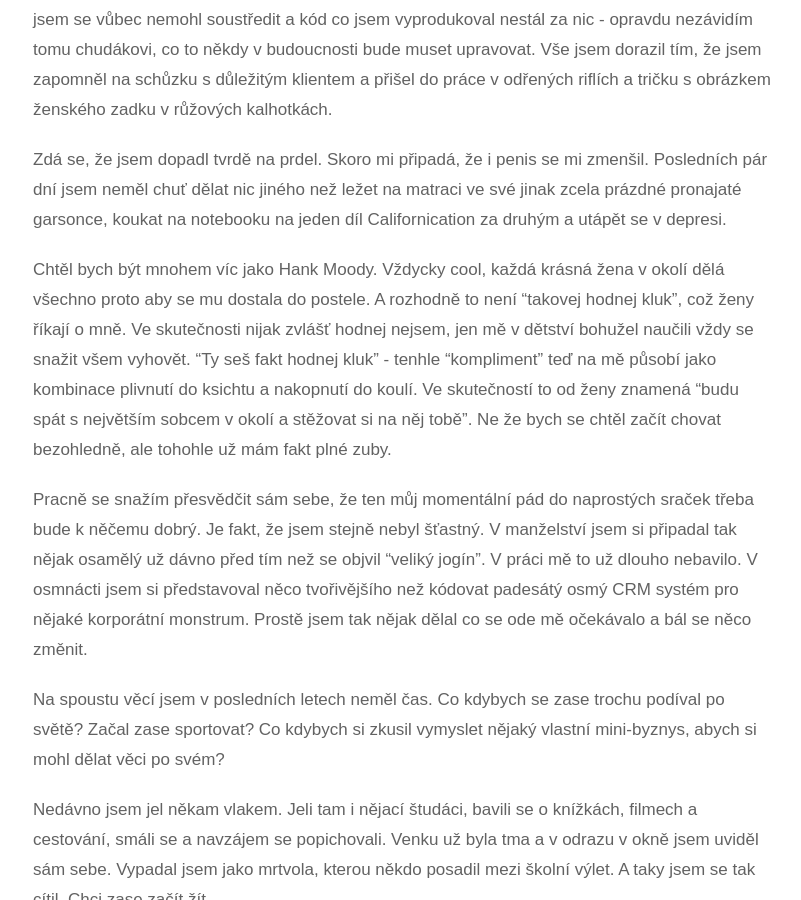
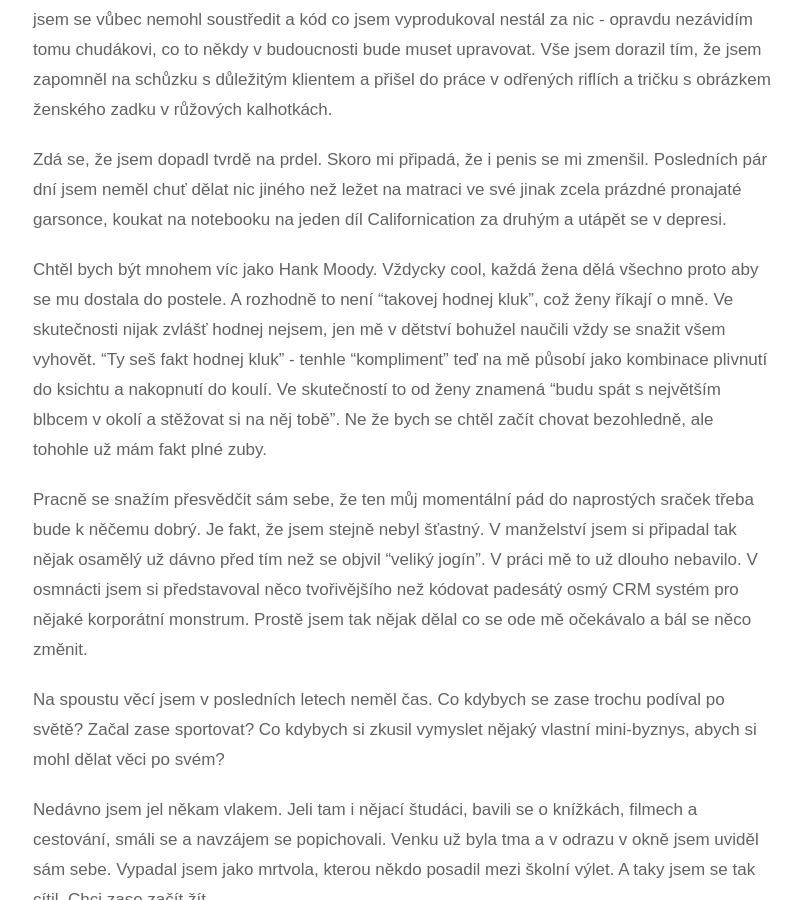
Before and after one commit to hoaheeu/hoaheeu, a Jekyll site: the page built from _posts/2014-07-26-zivotni-krize.markdown, in a window 1280 px wide and 900 px high, scrolled down 1621 px. Shown: the whole window, without its empty margins (62-863 px from the left). Built offline with Jekyll 4.4.1, drawn with Linux system fonts in a browser that asks for light colours; nearby versions of some CDN libraries; Markdown is read by kramdown in place of the engine named in the settings; comment, search, counter and statistics services are not loaded.

Commit message:
More tweaking

```diff
--- a/_posts/2014-07-26-zivotni-krize.markdown
+++ b/_posts/2014-07-26-zivotni-krize.markdown
@@ -30,7 +30,7 @@
 
 Zdá se, že jsem dopadl tvrdě na prdel. Skoro mi připadá, že i penis se mi zmenšil. Posledních pár dní jsem neměl chuť dělat nic jiného než ležet na matraci ve své jinak zcela prázdné pronajaté garsonce, koukat na notebooku na jeden díl Californication za druhým a utápět se v depresi.
 
-Chtěl bych být mnohem víc jako Hank Moody. Vždycky cool, každá krásná žena v okolí dělá všechno proto aby se mu dostala do postele. A rozhodně to není "takovej hodnej kluk", což ženy říkají o mně. Ve skutečnosti nijak zvlášť hodnej nejsem, jen mě v dětství bohužel naučili vždy se snažit všem vyhovět. "Ty seš fakt hodnej kluk" - tenhle "kompliment" teď na mě působí jako kombinace plivnutí do ksichtu a nakopnutí do koulí. Ve skutečností to od ženy znamená "budu spát s největším sobcem v okolí a stěžovat si na něj tobě". Ne že bych se chtěl začít chovat bezohledně, ale tohohle už mám fakt plné zuby.
+Chtěl bych být mnohem víc jako Hank Moody. Vždycky cool, každá žena dělá všechno proto aby se mu dostala do postele. A rozhodně to není "takovej hodnej kluk", což ženy říkají o mně. Ve skutečnosti nijak zvlášť hodnej nejsem, jen mě v dětství bohužel naučili vždy se snažit všem vyhovět. "Ty seš fakt hodnej kluk" - tenhle "kompliment" teď na mě působí jako kombinace plivnutí do ksichtu a nakopnutí do koulí. Ve skutečností to od ženy znamená "budu spát s největším blbcem v okolí a stěžovat si na něj tobě". Ne že bych se chtěl začít chovat bezohledně, ale tohohle už mám fakt plné zuby.
 
 Pracně se snažím přesvědčit sám sebe, že ten můj momentální pád do naprostých sraček třeba bude k něčemu dobrý. Je fakt, že jsem stejně nebyl šťastný. V manželství jsem si připadal tak nějak osamělý už dávno před tím než se objvil "veliký jogín". V práci mě to už dlouho nebavilo. V osmnácti jsem si představoval něco tvořivějšího než kódovat padesátý osmý CRM systém pro nějaké korporátní monstrum. Prostě jsem tak nějak dělal co se ode mě očekávalo a bál se něco změnit.
 
```
